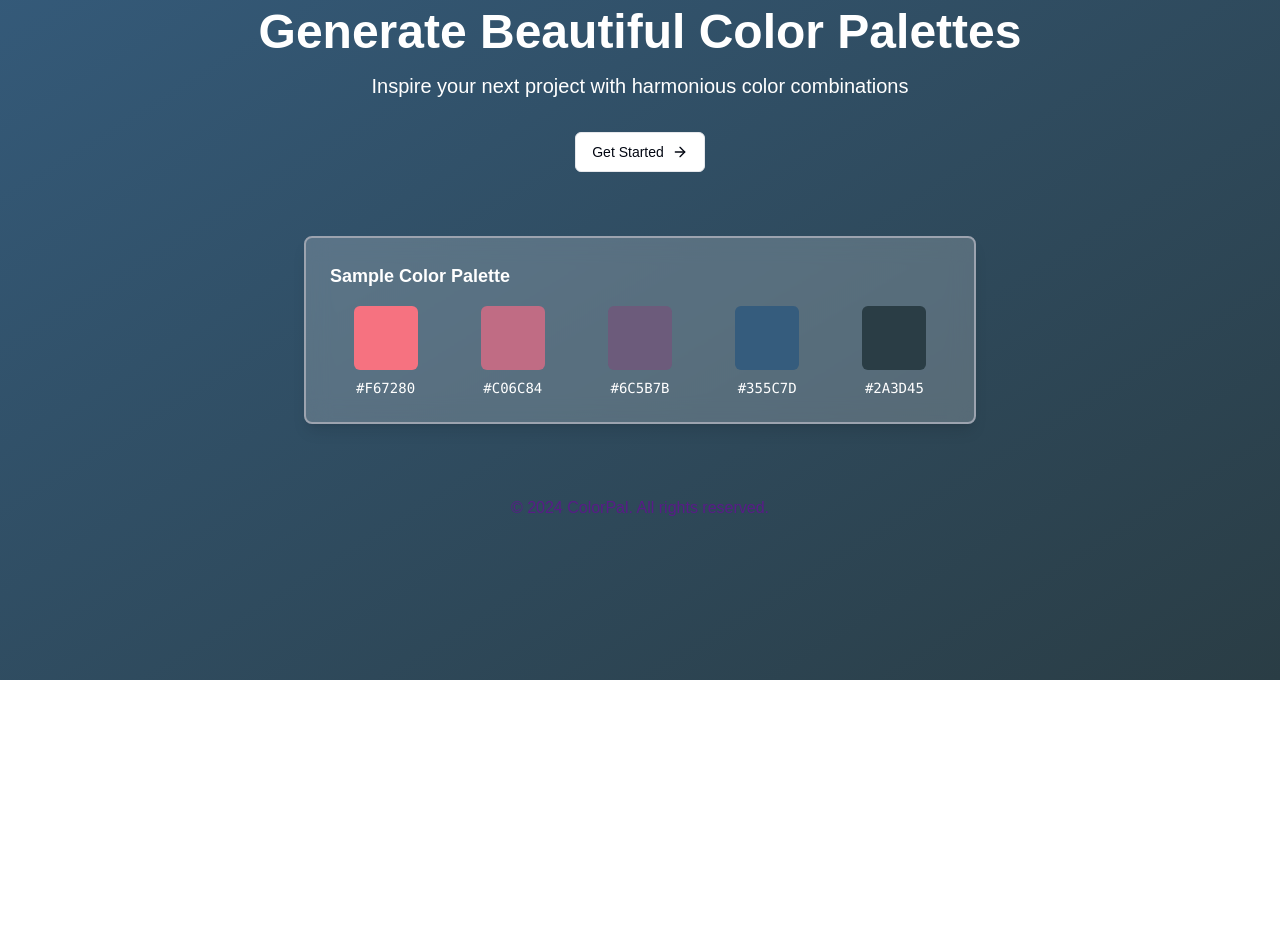
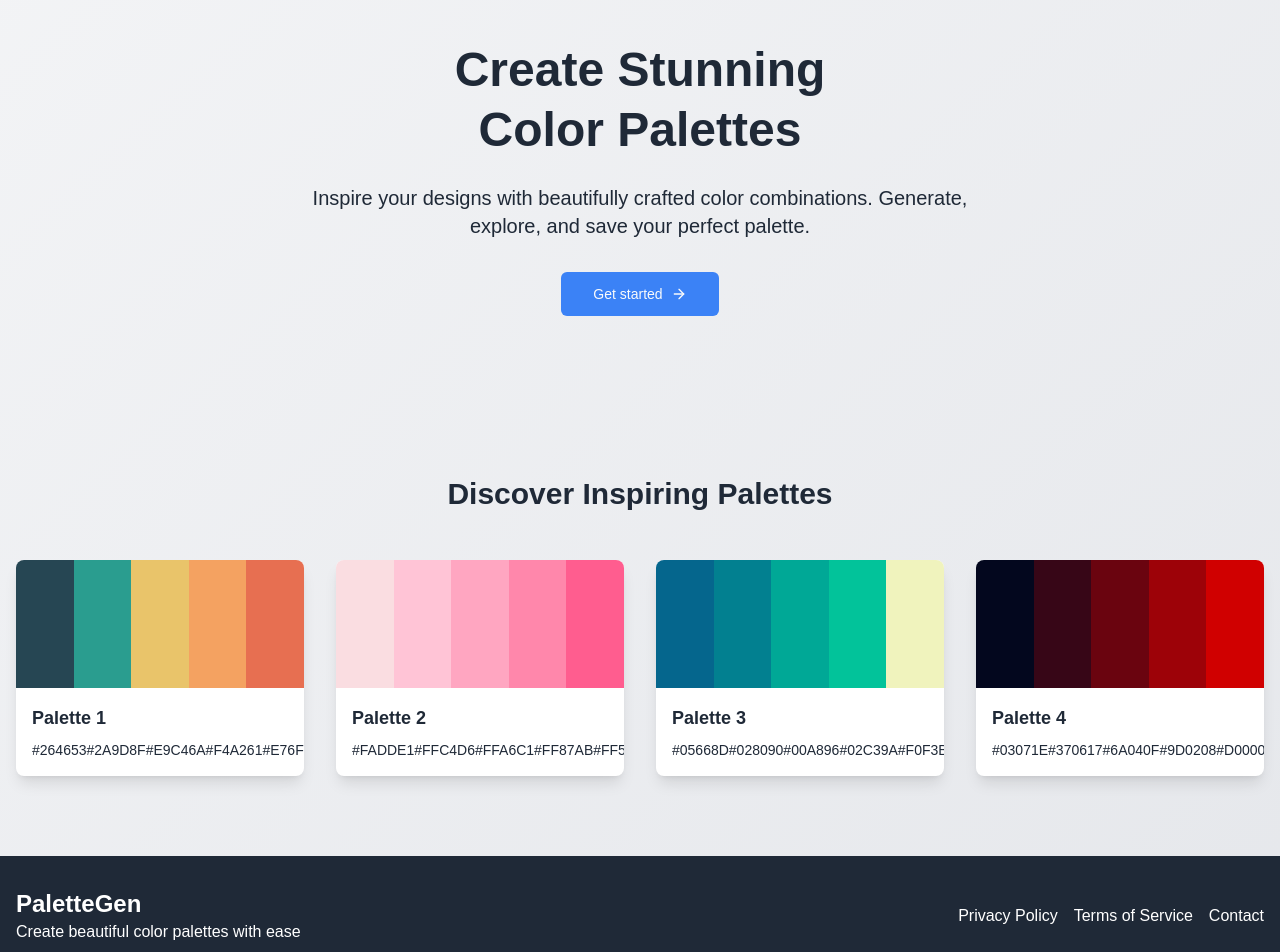
Before and after one commit to matthewcespon/colour-gen, a Next.js app: page / in a window 1280 px wide. Shown: the part 120-1072 px from the top of the page. Before the commit the page ends 800 px from the top, so only its background shows below. Built offline with nearby package versions, Linux system fonts and the light colour scheme.

Commit message:
style: new landing page

```diff
--- a/src/app/generate/main.tsx
+++ b/src/app/generate/main.tsx
@@ -11,8 +11,8 @@ export default function Main() {
       <Navbar
         setFile={setFile}
       />
-      <main className="container mx-auto mt-8 px-4">
-        <h1 className="text-4xl font-bold">Palette Gen</h1>
+      <main className="container mx-auto mt-8 px-4 ">
+        <h1 className="text-3xl font-bold">PaletteGen</h1>
         <DisplayImage
           file={file}
         />
--- a/src/app/page.tsx
+++ b/src/app/page.tsx
@@ -1,59 +1,86 @@
-import React from 'react';
-import { ArrowRight, Palette } from 'lucide-react';
-import { Button } from "@/components/ui/button";
-import Link from 'next/link';
-
-// Sample color palettes (replace with your actual generated palettes)
-const samplePalette = ['#F67280', '#C06C84', '#6C5B7B', '#355C7D', '#2A3D45'];
+import { Button } from "@/components/ui/button"
+import { ArrowRight } from "lucide-react"
+import Link from "next/link"
 
 export default function Home() {
+
+  const samplePalettes = [
+    ['#264653', '#2A9D8F', '#E9C46A', '#F4A261', '#E76F51'],
+    ['#FADDE1', '#FFC4D6', '#FFA6C1', '#FF87AB', '#FF5D8F'],
+    ['#05668D', '#028090', '#00A896', '#02C39A', '#F0F3BD'],
+    ['#03071E', '#370617', '#6A040F', '#9D0208', '#D00000'],
+  ]
+
   return (
-    <div className="min-h-screen bg-gradient-to-br from-[#355C7D] to-[#2A3D45]">
-      <header className="p-6">
+    <div className="flex flex-col min-h-screen bg-gradient-to-br from-gray-100 to-gray-200 text-gray-800">
+      <header className="container mx-auto py-6 px-4">
         <nav className="flex justify-between items-center">
-          <div className="flex items-center space-x-2">
-            <Palette className="h-8 w-8 text-white" />
-            <span className="text-2xl text-white">ColorPal</span>
-          </div>
+          <h1 className="text-2xl font-bold">PaletteGen</h1>
         </nav>
       </header>
 
-      <main className="container mx-auto px-4 py-12">
-        <section className="text-center mb-16">
-          <h1 className="text-5xl font-bold text-white mb-4">
-            Generate Beautiful Color Palettes
-          </h1>
-          <p className="text-xl text-white mb-8">
-            Inspire your next project with harmonious color combinations
+      <main className="flex-grow container mx-auto px-4">
+        <section className="py-20 text-center">
+          <h2 className="text-5xl font-bold mb-6 leading-tight">Create Stunning <br />Color Palettes</h2>
+          <p className="text-xl mb-8 max-w-2xl mx-auto">
+            Inspire your designs with beautifully crafted color combinations. Generate, explore, and save your perfect palette.
           </p>
           <Link href="/generate">
-              <Button variant="outline" >
-                  Get Started
+            <Button size="lg" className="transition ease-in-out delay-150 bg-blue-500 hover:scale-105 hover:bg-black duration-300">
+              Get started
+
               <ArrowRight className="h-4 w-4" />
             </Button>
           </Link>
         </section>
 
-        <section className="border-2 border-gray-400 p-6 rounded-lg shadow-lg backdrop-blur-md bg-white bg-opacity-20 max-w-2xl mx-auto">
-          <h3 className="text-lg font-semibold text-white mb-4">
-            Sample Color Palette
-          </h3>
-          <div className="grid grid-cols-5 gap-4">
-            {samplePalette.map((color, index) => (
-              <div key={index} className="flex flex-col items-center">
+        <section className="py-20">
+          <h3 className="text-3xl font-bold text-center mb-12">Discover Inspiring Palettes</h3>
+          <div className="grid grid-cols-1 md:grid-cols-2 lg:grid-cols-4 gap-8">
+            {samplePalettes.map((palette, index) => (
+              <div key={index} className="bg-white rounded-lg shadow-lg overflow-hidden transition-transform hover:scale-105">
+                <div className="flex h-32 hover:h-full transition-all duration-200">
+                  {palette.map((color, colorIndex) => (
                   <div
-                  className="w-16 h-16 rounded-md"
+                    key={colorIndex}
+                    className="flex-1"
                     style={{ backgroundColor: color }}
-                />
-                <span className="mt-2 text-sm font-mono text-white">{color}</span>
+                  ></div>
+                  ))}
+                </div>
+                <div className="p-4 ">
+                  <h4 className="text-lg font-semibold mb-2">Palette {index + 1}</h4>
+                  <div className="flex justify-between">
+                    {palette.map((color, colorIndex) => (
+                      <span key={colorIndex} className="text-sm">{color}</span>
+                    ))}
+                  </div>
+                </div>
               </div>
             ))}
           </div>
         </section>
       </main>
 
-      <footer className="text-center py-6 text-purple-900">
-        <p>&copy; 2024 ColorPal. All rights reserved.</p>
+      <footer className="bg-gray-800 text-white py-8">
+        <div className="container mx-auto px-4">
+          <div className="flex flex-col md:flex-row justify-between items-center">
+            <div className="mb-4 md:mb-0">
+              <h3 className="text-2xl font-bold">PaletteGen</h3>
+              <p>Create beautiful color palettes with ease</p>
+            </div>
+            <nav>
+              <ul className="flex space-x-4">
+                <li><a href="#" className="hover:text-gray-300 transition-colors">Privacy Policy</a></li>
+                <li><a href="#" className="hover:text-gray-300 transition-colors">Terms of Service</a></li>
+                <li><a href="#" className="hover:text-gray-300 transition-colors">Contact</a></li>
+              </ul>
+            </nav>
+          </div>
+          <div className="mt-8 text-center text-sm">
+            © {new Date().getFullYear()} PaletteGen. All rights reserved.
+          </div>
+        </div>
       </footer>
     </div>
   )
--- a/src/components/navbar.tsx
+++ b/src/components/navbar.tsx
@@ -52,19 +52,13 @@ const Navbar: React.FC<NavBarProps> = ({
                       <a
                         className="flex h-full w-full select-none flex-col justify-end rounded-md bg-gradient-to-b from-muted to-slate-400 p-6 no-underline outline-none focus:shadow-md"
                       >
-                        <div className="mb-2 mt-4 text-lg font-medium">
+                        <div className="mb-2 mt-4 text-lg font-medium text-gray-700">
                           Welcome
                         </div>
                         <p className="text-sm leading-tight text-gray-100">Upload an image to generate your own colour palette!</p>
                       </a>
                     </NavigationMenuLink>
                   </li>
-                  {/* <ListItem href="/docs" title="Introduction">
-                    Learn about our product and its features.
-                  </ListItem>
-                  <ListItem href="/docs/installation" title="Installation">
-                    How to install and set up our application.
-                  </ListItem> */}
                 </ul>
               </NavigationMenuContent>
             </NavigationMenuItem>
@@ -82,20 +76,13 @@ const Navbar: React.FC<NavBarProps> = ({
                 </NavigationMenuLink>
               </Link>
             </NavigationMenuItem>
-            {/* <NavigationMenuItem>
-              <Link href="/contact" legacyBehavior passHref>
-                <NavigationMenuLink className="font-medium pl-4 hover:text-gray-600">
-                  Contact
-                </NavigationMenuLink>
-              </Link>
-            </NavigationMenuItem> */}
           </NavigationMenuList>
         </NavigationMenu>
         <div className="ml-auto flex items-center space-x-4">
           <Input
             type="file"
             onChange={handleFileChange}
-            className="max-w-sm"
+            className="max-w-sm cursor-pointer"
           />
           <Button onClick={handleUpload} disabled={!uploadedFile} className="w-44">
             <Upload className="mr-2 h-4 w-4" /> {'Generate'}
```
Lines whose indentation alone changed are shown as unchanged.
